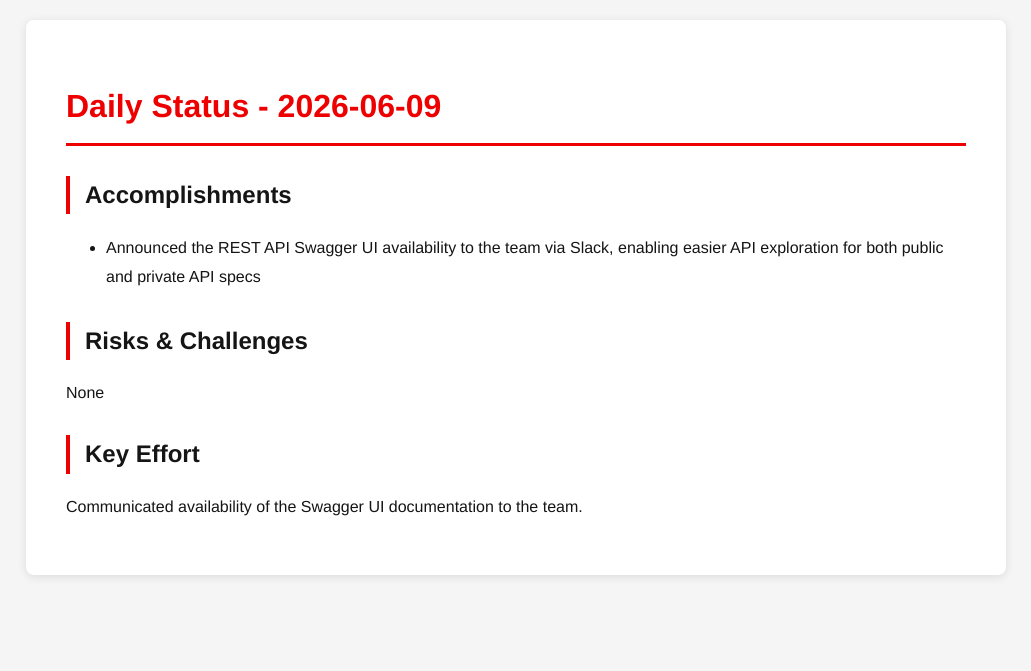
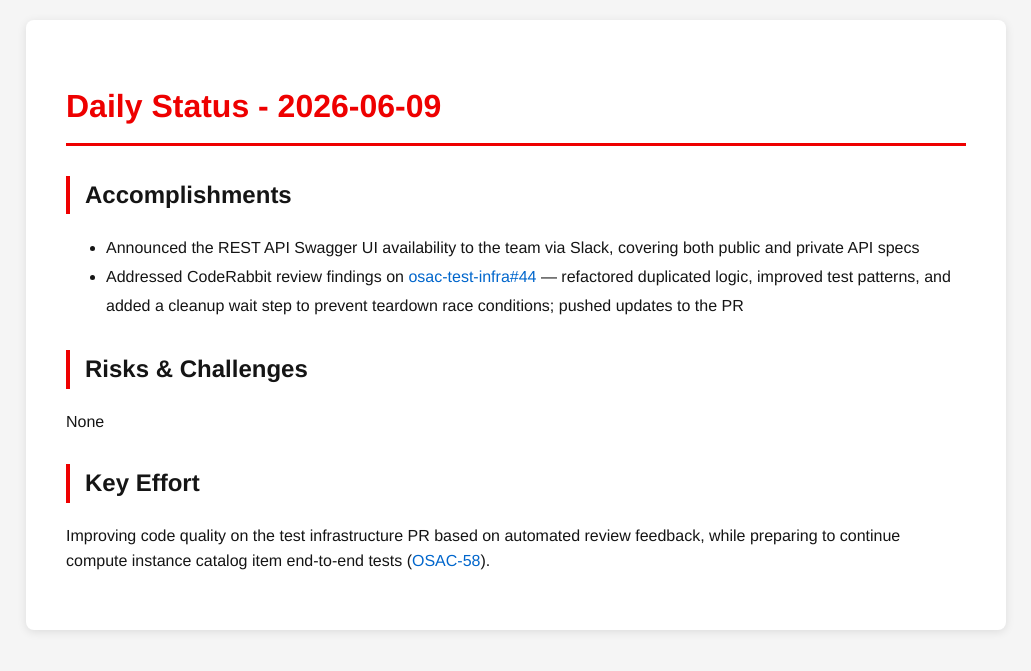
Before and after one commit to tzvatot/daily-status, a Jekyll site: the page built from 2026-06-09.md, in a window 1280 px wide. Shown: the top 671 px of the page, without its empty margins (124-1155 px from the left). Built offline with Jekyll 4.4.1, drawn with Linux system fonts in a browser that asks for light colours.

Commit message:
Daily status update - 2026-06-09

```diff
--- a/2026-06-09.md
+++ b/2026-06-09.md
@@ -7,10 +7,11 @@ date: 2026-06-09
 # Daily Status - 2026-06-09
 
 ## Accomplishments
-- Announced the REST API Swagger UI availability to the team via Slack, enabling easier API exploration for both public and private API specs
+- Announced the REST API Swagger UI availability to the team via Slack, covering both public and private API specs
+- Addressed CodeRabbit review findings on [osac-test-infra#44](https://github.com/osac-project/osac-test-infra/pull/44) — refactored duplicated logic, improved test patterns, and added a cleanup wait step to prevent teardown race conditions; pushed updates to the PR
 
 ## Risks & Challenges
 None
 
 ## Key Effort
-Communicated availability of the Swagger UI documentation to the team.
+Improving code quality on the test infrastructure PR based on automated review feedback, while preparing to continue compute instance catalog item end-to-end tests ([OSAC-58](https://redhat.atlassian.net/browse/OSAC-58)).
```
